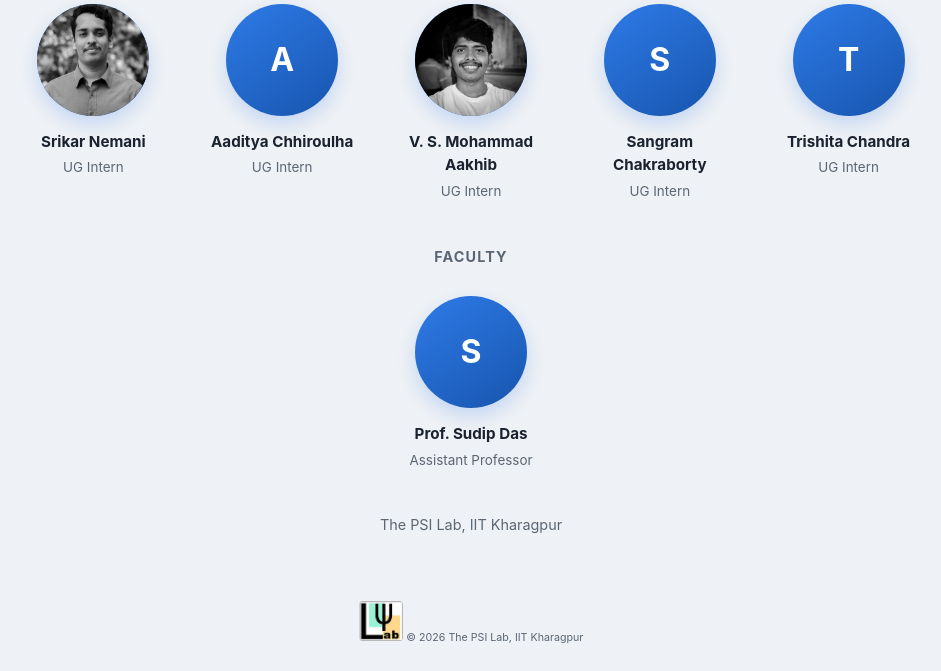
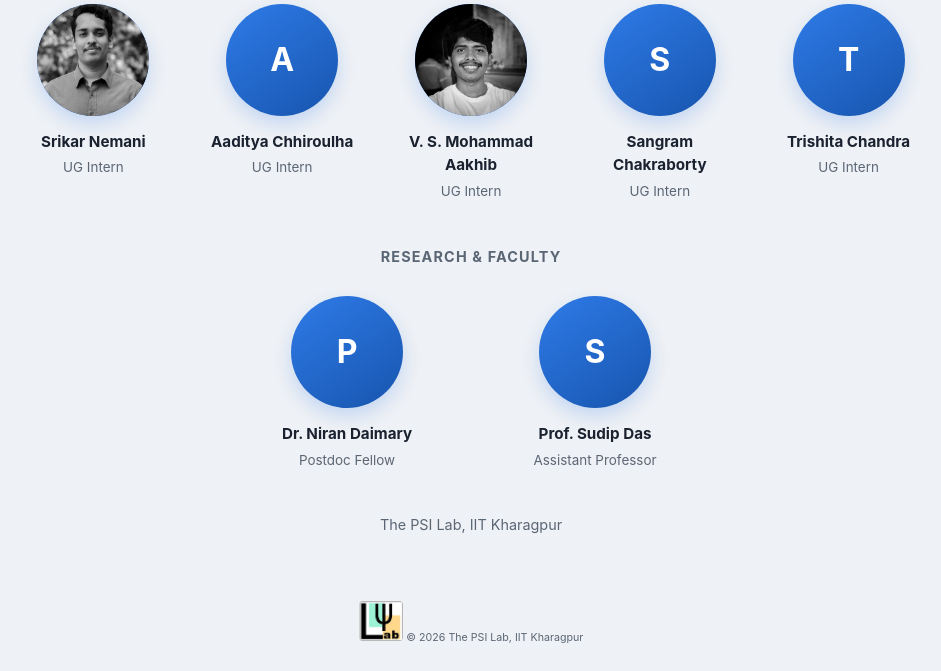
Before and after one commit to The-PSI-Lab/samavesh, a Flask app: page /team in a window 1280 px wide. Shown: the part 260-931 px from the top of the page, without its empty margins (169-1110 px from the left). Run offline with Flask 3, Linux system fonts and the light colour scheme.

Commit message:
Add postdoctoral fellow to team page

```diff
--- a/static/css/style.css
+++ b/static/css/style.css
@@ -247,6 +247,7 @@ body { font-family: var(--sans); background: var(--bg); color: var(--ink); line-
 .team-card h3 { font-size: 0.95rem; margin: 0; }
 .team-card p { color: var(--muted); font-size: 0.84rem; margin-top: 4px; }
 .team-section--lead { display: flex; flex-direction: column; align-items: center; }
+.team-lead-grid { display: grid; grid-template-columns: repeat(2, minmax(200px, 1fr)); gap: 48px; }
 .team-card--lead { min-width: 200px; }
 .team-lab { text-align: center; color: var(--muted); font-size: 0.9rem; margin: 8px 0 40px; }
 
@@ -333,6 +334,7 @@ textarea:focus { outline: 2px solid var(--blue); border-color: var(--blue); }
   .chart-cell { min-height: 240px; }
   .chart-cell > div { height: 240px; }
   .team-grid--interns { grid-template-columns: repeat(3, minmax(0, 1fr)); gap: 12px; }
+  .team-lead-grid { gap: 20px; }
   .team-card { padding: 12px 6px; }
   .team-avatar { width: 82px; height: 82px; font-size: 1.5rem; }
   .summary-grid { grid-template-columns: 1fr 1fr; gap: 10px; }
@@ -358,6 +360,7 @@ textarea:focus { outline: 2px solid var(--blue); border-color: var(--blue); }
 @media (max-width: 400px) {
   .eq-grid { grid-template-columns: 1fr; }
   .team-grid--interns { grid-template-columns: repeat(2, minmax(0, 1fr)); }
+  .team-lead-grid { grid-template-columns: 1fr; gap: 16px; }
   .summary-grid { grid-template-columns: 1fr; }
   .combo select { flex: 0 0 60px; width: 60px; font-size: 0.7rem; }
 }
--- a/templates/team.html
+++ b/templates/team.html
@@ -39,11 +39,18 @@
     </section>
 
     <section class="team-section team-section--lead" aria-labelledby="leadership-heading">
-      <h3 id="leadership-heading" class="team-section-title">Faculty</h3>
-      <div class="team-card team-card--lead">
-        <div class="team-avatar">S</div>
-        <h3>Prof. Sudip Das</h3>
-        <p>Assistant Professor</p>
+      <h3 id="leadership-heading" class="team-section-title">Research &amp; Faculty</h3>
+      <div class="team-lead-grid">
+        <div class="team-card team-card--lead">
+          <div class="team-avatar">P</div>
+          <h3>Dr. Niran Daimary</h3>
+          <p>Postdoc Fellow</p>
+        </div>
+        <div class="team-card team-card--lead">
+          <div class="team-avatar">S</div>
+          <h3>Prof. Sudip Das</h3>
+          <p>Assistant Professor</p>
+        </div>
       </div>
     </section>
 
```
